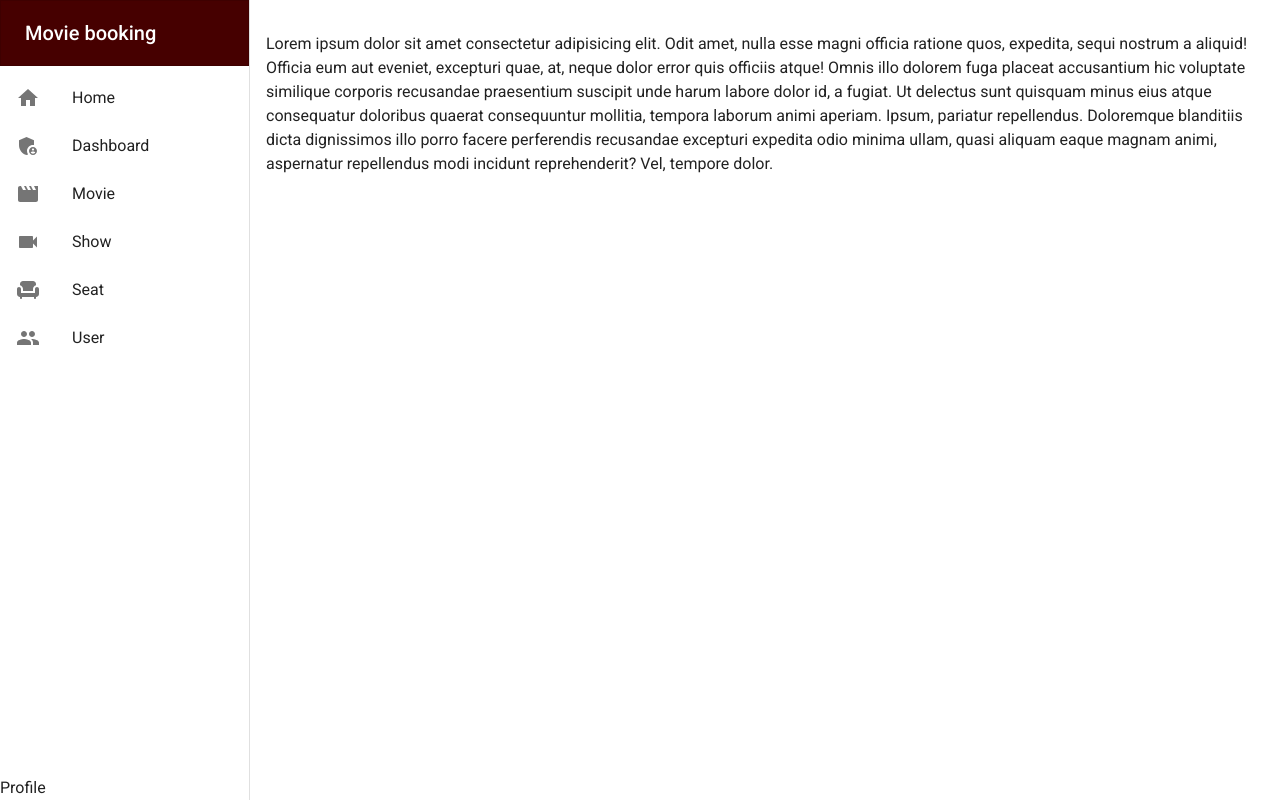
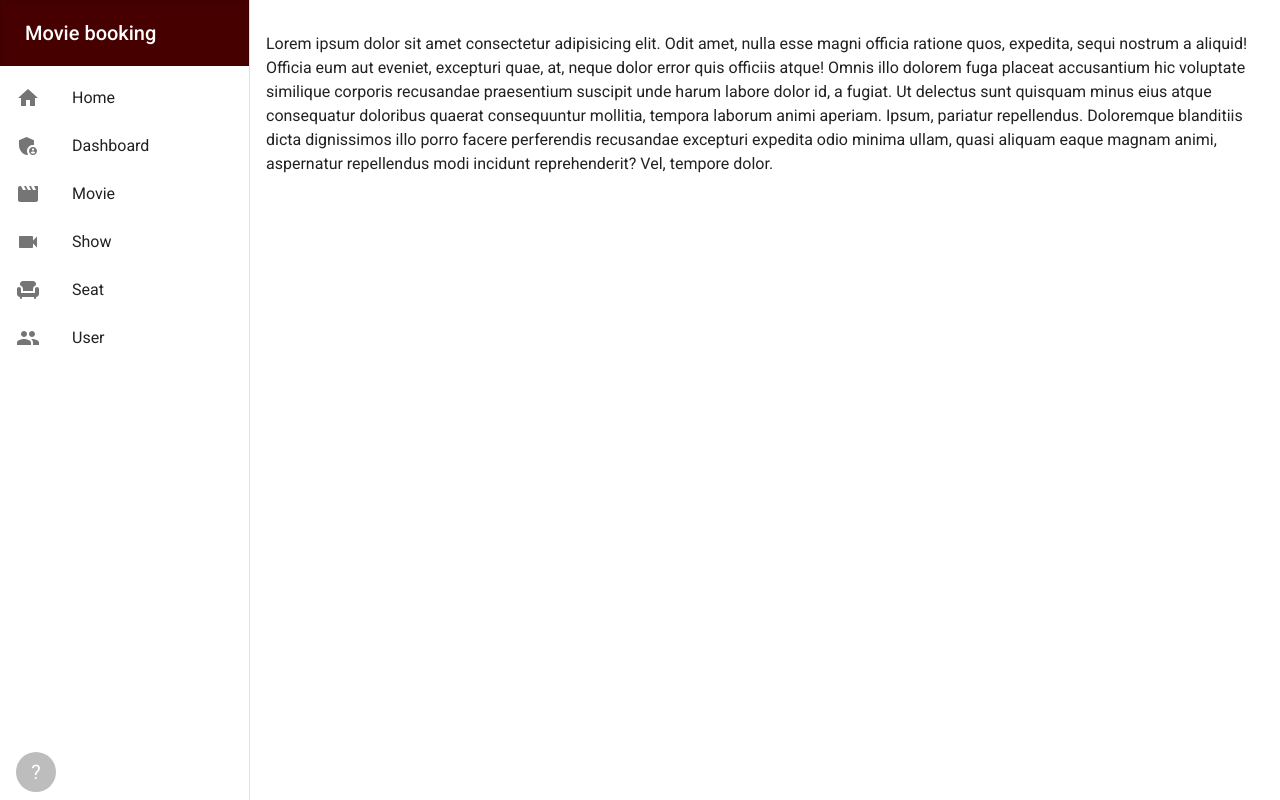
Before and after one commit to nainghtetlinn/movie-booking, a Next.js app: page /dashboard in a window 1280 px wide. Built offline with nearby package versions, Linux system fonts and the light colour scheme; no server answers.

Commit message:
add admin profile in sidebar

```diff
--- a/app/dashboard/Sidebar.tsx
+++ b/app/dashboard/Sidebar.tsx
@@ -16,11 +16,14 @@ import {
   Box,
   Drawer,
   List,
+  ListItem,
   ListItemButton,
   ListItemIcon,
   ListItemText,
+  ListItemAvatar,
   Stack,
   Skeleton,
+  Avatar,
 } from '@mui/material'
 
 import { useRouter } from 'next/navigation'
@@ -174,7 +177,18 @@ const Profile = () => {
 
   return (
     <>
-      <div>Profile</div>
+      <ListItem>
+        <ListItemAvatar>
+          <Avatar
+            className='w-8 h-8'
+            src={data?.user.image || ''}
+            alt={data?.user.name || ''}
+          >
+            {data?.user.name ? data.user.name[0].toUpperCase() : '?'}
+          </Avatar>
+        </ListItemAvatar>
+        <ListItemText primary={data?.user.name} secondary={data?.user.role} />
+      </ListItem>
     </>
   )
 }
```
